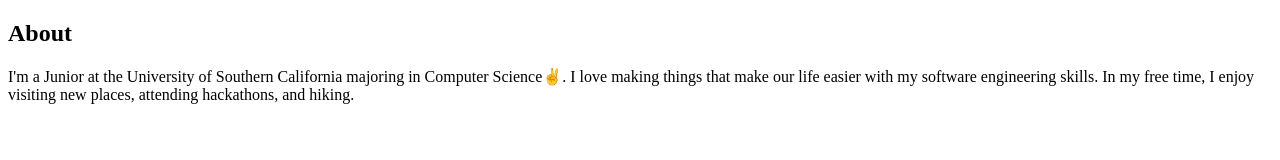
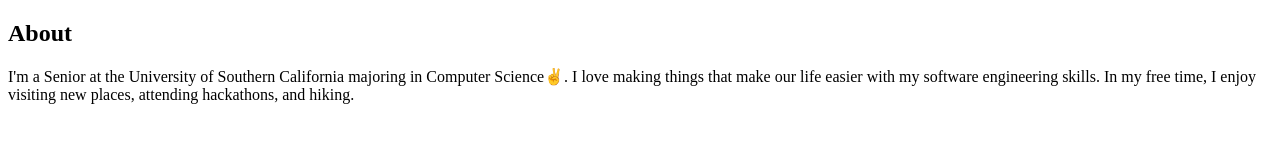
Before and after one commit to ShaneYokota72/Portfolio, a Next.js app: page /About in a window 1280 px wide. Shown: the top 160 px of the page. Built offline with nearby package versions, Linux system fonts and the light colour scheme.

Commit message:
fix: updated info

```diff
--- a/src/pages/About.tsx
+++ b/src/pages/About.tsx
@@ -5,7 +5,7 @@
   return (
     <Sections title='About'>
         <p className='text-extra-light-grey'>
-            I'm a Junior at the University of Southern California majoring in Computer Science✌️.
+            I'm a Senior at the University of Southern California majoring in Computer Science✌️.
 
             I love making things that make our life easier with my software engineering skills.
 
```
